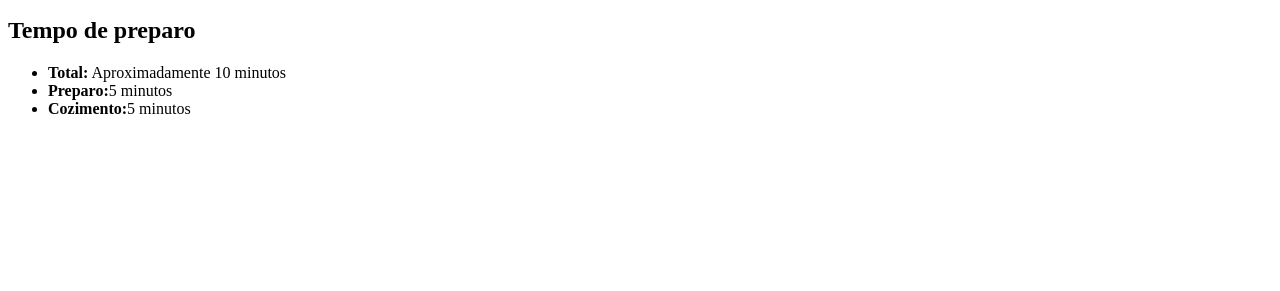
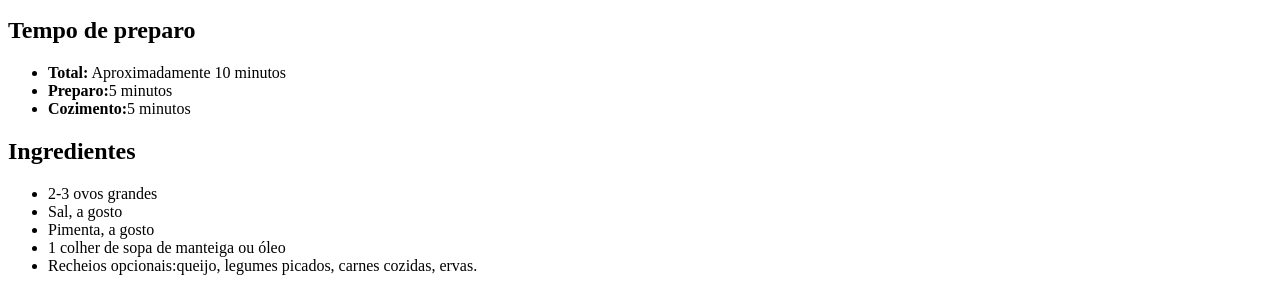
Before and after one commit to Bitenzk/Receita, a plain HTML site: page index.html in a window 1280 px wide. Shown: the part 713-1004 px from the top of the page. Before the commit the page ends 847 px from the top, so only its background shows below. Drawn offline with Linux system fonts and the light colour scheme.

Commit message:
terceiro commit do HTML

```diff
--- a/index.html
+++ b/index.html
@@ -26,6 +26,18 @@
           <li><strong>Cozimento:</strong>5 minutos</li>
         </ul>
       </div>
+      <div>
+        <h2>Ingredientes</h2>
+        <ul>
+          <li>2-3 ovos grandes</li>
+          <li>Sal, a gosto</li>
+          <li>Pimenta, a gosto</li>
+          <li>1 colher de sopa de manteiga ou óleo</li>
+          <li>
+            Recheios opcionais:queijo, legumes picados, carnes cozidas, ervas.
+          </li>
+        </ul>
+      </div>
     </div>
   </body>
 </html>
```
